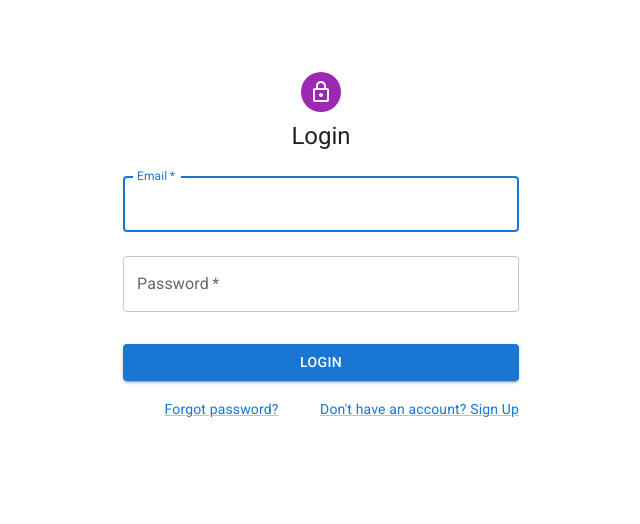
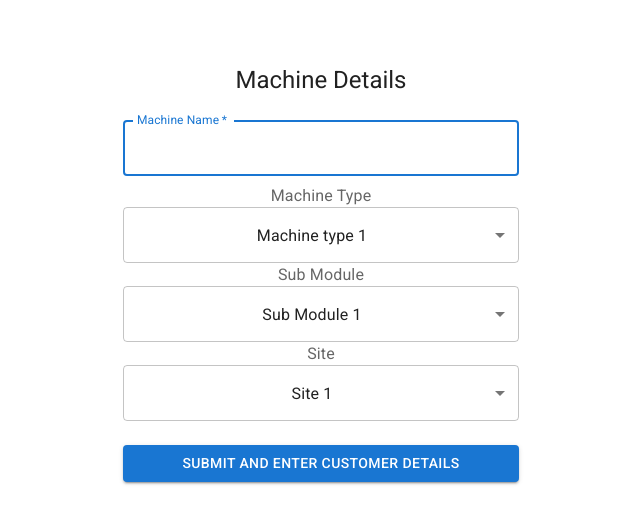
Before and after one commit to surajitdeveloper/react-signal, a React (Create React App) app: page /#/machine in a window 1280 px wide. Before the commit this address led to /#/. Shown: the top 524 px of the page, without its empty margins (319-959 px from the left). Built offline with nearby package versions, Linux system fonts and the light colour scheme.

Commit message:
update env

```diff
--- a/src/Components/Machines/MachineInput.jsx
+++ b/src/Components/Machines/MachineInput.jsx
@@ -1,11 +1,9 @@
 // React Imports
 import * as React from 'react'
 
-import { signal } from '@preact/signals-react'
-// Redux Imports
 import { connect } from 'react-redux'
 
-import { useNavigate } from 'react-router-dom'
+// import { useNavigate } from 'react-router-dom'
 
 import Button from '@mui/material/Button'
 import CssBaseline from '@mui/material/CssBaseline'
@@ -23,27 +21,14 @@ import '@fontsource/roboto/300.css'
 import '@fontsource/roboto/400.css'
 import '@fontsource/roboto/500.css'
 import '@fontsource/roboto/700.css'
-
-const states = signal({
-  machineType: 'Machine type 1',
-  subModule: 'Sub Module 1',
-  sites: 'Sites 1'
-})
+import { states, updateValue } from '../../Config/signalVariables'
+import Session from '../User/Session'
 
 const MachineInput = (props) => {
-  const navigate = useNavigate()
-  React.useEffect(() => {
-    if (!props.token) {
-      navigate('/')
-    }
-  }, [props, navigate])
+  // const navigate = useNavigate()
 
   // effect(() => console.log(states.value));
-  // console.log(props)
-
-  const updateValue = (input, value) => {
-    states.value = { ...states.value, [input]: value }
-  }
+  console.log(props)
 
   const handleSubmit = async (event) => {
     event.preventDefault()
@@ -52,6 +37,7 @@ const MachineInput = (props) => {
   return (
     <>
       <Container component='main' maxWidth='xs'>
+        <Session />
         <CssBaseline />
         <Box
           sx={{
--- a/src/Components/User/Login.jsx
+++ b/src/Components/User/Login.jsx
@@ -1,8 +1,6 @@
 // React Imports
 import * as React from 'react'
 
-import { signal } from '@preact/signals-react'
-// Redux Imports
 import { connect } from 'react-redux'
 import { userAction } from '../../Redux/actions/userActions'
 import Link from '@mui/material/Link'
@@ -20,17 +18,11 @@ import '@fontsource/roboto/400.css'
 import '@fontsource/roboto/500.css'
 import '@fontsource/roboto/700.css'
 import { useNavigate } from 'react-router-dom'
+import { states, updateValue } from '../../Config/signalVariables'
 
-const states = signal({
-  username: '',
-  password: ''
-})
 
 const Login = (props) => {
   const navigate = useNavigate()
-  const updateValue = (input, value) => {
-    states.value = { ...states.value, [input]: value }
-  }
 
   const doLogin = async (e) => {
     e.preventDefault()
--- /dev/null
+++ b/src/Components/User/Session.jsx
@@ -0,0 +1,26 @@
+import * as React from 'react'
+import { connect } from 'react-redux'
+import { useNavigate } from 'react-router-dom'
+
+const Session = (props) => {
+  const navigate = useNavigate()
+  React.useEffect(() => {
+    if (!props.token) {
+      // navigate('/')
+    }
+  }, [props, navigate])
+  return <></>
+}
+
+const mapStateToProps = (state, props) => {
+  // console.log("machine state --->", state)
+  console.log('props --->', props)
+  return {
+    token: state.setUserToken
+  }
+}
+
+// onSubmitValue is used to avoid naming conflicts with submitValue
+const mapActionsToProps = {}
+
+export default connect(mapStateToProps, mapActionsToProps)(Session)
--- /dev/null
+++ b/src/Config/constant.js
@@ -0,0 +1 @@
+export const SET_USER_TOKEN = 'SET_USER_TOKEN'
--- /dev/null
+++ b/src/Config/signalVariables.js
@@ -0,0 +1,13 @@
+import { signal } from '@preact/signals-react'
+
+export const states = signal({
+  username: '',
+  password: '',
+  machineType: 'Machine type 1',
+  subModule: 'Sub Module 1',
+  sites: 'Sites 1'
+})
+
+export const updateValue = (input, value) => {
+  states.value = { ...states.value, [input]: value }
+}
--- a/src/Redux/actions/userActions.js
+++ b/src/Redux/actions/userActions.js
@@ -1,4 +1,4 @@
-import { SET_USER_TOKEN } from '../constant'
+import { SET_USER_TOKEN } from '../../Config/constant'
 export const userAction = (token) => {
   // console.log("user Action --->", token)
   return {
--- a/src/Redux/constant.js
+++ /dev/null
@@ -1,3 +0,0 @@
-export const SET_WEATHER = 'SET_WEATHER'
-export const SUBMIT_VALUE = 'SUBMIT_VALUE'
-export const SET_USER_TOKEN = 'SET_USER_TOKEN'
--- a/src/Redux/reducers/userReducer.js
+++ b/src/Redux/reducers/userReducer.js
@@ -1,4 +1,4 @@
-import { SET_USER_TOKEN } from '../constant'
+import { SET_USER_TOKEN } from '../../Config/constant'
 export const userReducer = (state = null, action) => {
   // console.log("user reducer state --->", state)
   // console.log("user reducer action --->", action)
```
